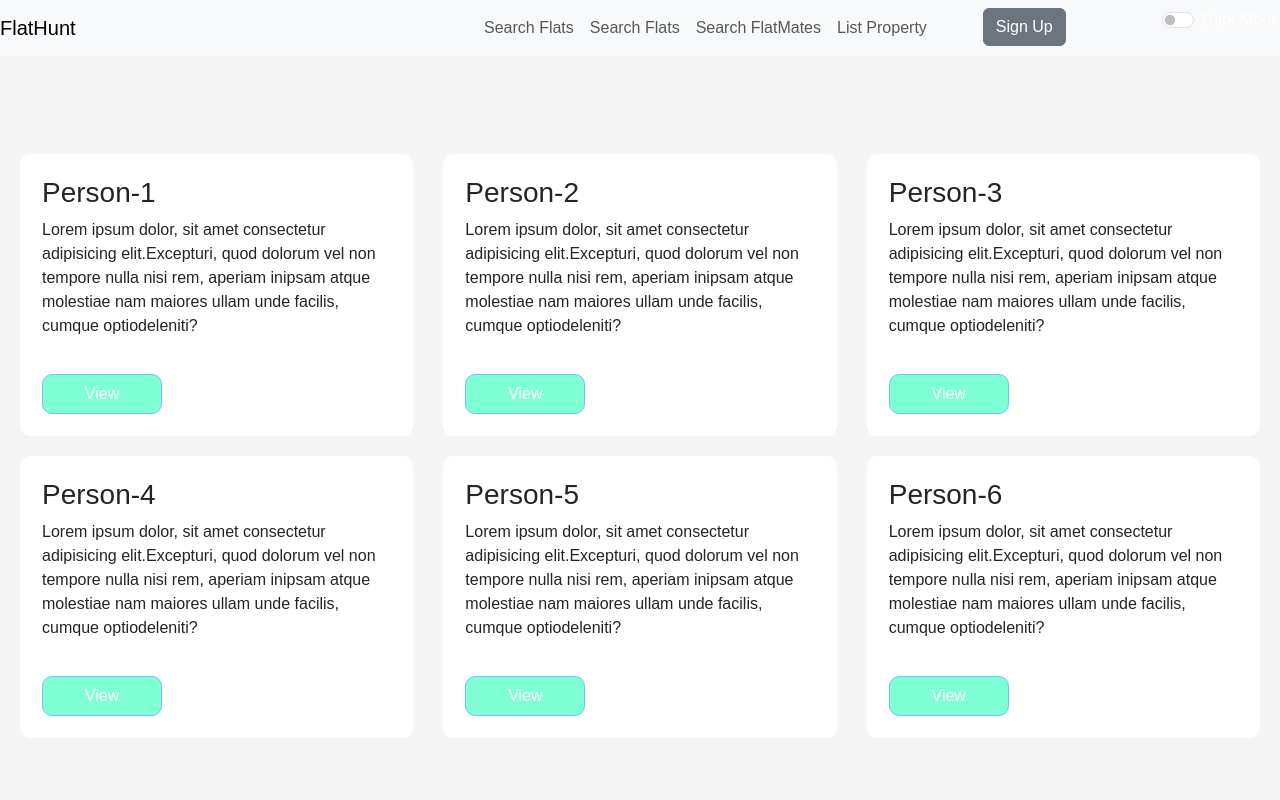
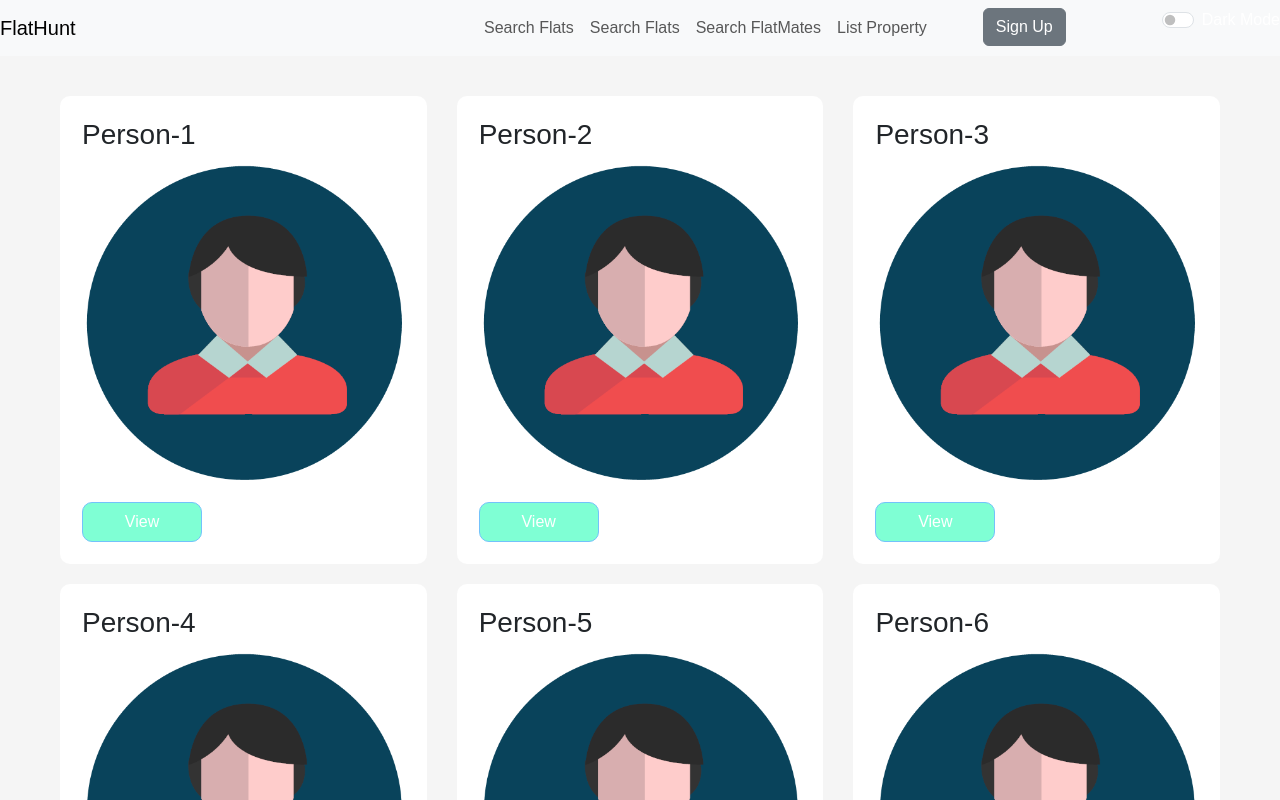
Before and after one commit to Abhranil1033/HD_Project2, a React (Create React App) app in the folder frontend/: page /flatmates in a window 1280 px wide. Shown: the top 800 px of the page. Built offline with nearby package versions, Linux system fonts and the light colour scheme.

Commit message:
flats and users page made

```diff
--- a/frontend/src/components/Home/FlatHome.css
+++ b/frontend/src/components/Home/FlatHome.css
@@ -15,6 +15,7 @@ body{
     padding:0px 20px;
 }
 section{
+    padding:40px;
     min-height:100vh;
     display: flex;
     flex-direction: column;
--- a/frontend/src/components/Home/FlatHome.js
+++ b/frontend/src/components/Home/FlatHome.js
@@ -6,27 +6,27 @@ const FlatHome = () => {
   const [cards]=useState([
     {
       title:'Flat-1',
-      text:'Lorem ipsum dolor, sit amet consectetur adipisicing elit.Excepturi, quod dolorum vel non tempore nulla nisi rem, aperiam inipsam atque molestiae nam maiores ullam unde facilis, cumque optiodeleniti?'
+      image:"./user&flat/flat.jpg"
     },
     {
       title:'Flat-2',
-      text:'Lorem ipsum dolor, sit amet consectetur adipisicing elit.Excepturi, quod dolorum vel non tempore nulla nisi rem, aperiam inipsam atque molestiae nam maiores ullam unde facilis, cumque optiodeleniti?'
+      image:"./user&flat/flat.jpg"
     },
     {
       title:'Flat-3',
-      text:'Lorem ipsum dolor, sit amet consectetur adipisicing elit.Excepturi, quod dolorum vel non tempore nulla nisi rem, aperiam inipsam atque molestiae nam maiores ullam unde facilis, cumque optiodeleniti?'
+      image:"./user&flat/flat.jpg"
     },
     {
       title:'Flat-4',
-      text:'Lorem ipsum dolor, sit amet consectetur adipisicing elit.Excepturi, quod dolorum vel non tempore nulla nisi rem, aperiam inipsam atque molestiae nam maiores ullam unde facilis, cumque optiodeleniti?'
+      image:"./user&flat/flat.jpg"
     },
     {
       title:'Flat-5',
-      text:'Lorem ipsum dolor, sit amet consectetur adipisicing elit.Excepturi, quod dolorum vel non tempore nulla nisi rem, aperiam inipsam atque molestiae nam maiores ullam unde facilis, cumque optiodeleniti?'
+      image:"./user&flat/flat.jpg"
     },
     {
       title:'Flat-6',
-      text:'Lorem ipsum dolor, sit amet consectetur adipisicing elit.Excepturi, quod dolorum vel non tempore nulla nisi rem, aperiam inipsam atque molestiae nam maiores ullam unde facilis, cumque optiodeleniti?'
+      image:"./user&flat/flat.jpg"
     }
   ])
   return (
@@ -38,7 +38,7 @@ const FlatHome = () => {
             cards.map((cards,i)=>(
                 <div key={i} className="card">
                   <h3>{cards.title}</h3>
-                  <p>{cards.text}</p>
+                  <img src={cards.image} alt="flat"/>
                   <button className="but">View</button>
                 </div>
             ))
--- a/frontend/src/components/Home/FlatmateHome.css
+++ b/frontend/src/components/Home/FlatmateHome.css
@@ -15,6 +15,7 @@ body{
     padding:0px 20px;
 }
 section{
+    padding:40px;
     min-height:100vh;
     display: flex;
     flex-direction: column;
--- a/frontend/src/components/Home/FlatmateHome.js
+++ b/frontend/src/components/Home/FlatmateHome.js
@@ -1,33 +1,32 @@
 import React from 'react';
 import "./FlatmateHome.css"
 import { useState } from 'react';
-
 const FlatmateHome = () => {
   const [cards]=useState([
     {
       title:'Person-1',
-      text:'Lorem ipsum dolor, sit amet consectetur adipisicing elit.Excepturi, quod dolorum vel non tempore nulla nisi rem, aperiam inipsam atque molestiae nam maiores ullam unde facilis, cumque optiodeleniti?'
+      image:"./user&flat/user.png"
     },
     {
       title:'Person-2',
-      text:'Lorem ipsum dolor, sit amet consectetur adipisicing elit.Excepturi, quod dolorum vel non tempore nulla nisi rem, aperiam inipsam atque molestiae nam maiores ullam unde facilis, cumque optiodeleniti?'
+      image:"./user&flat/user.png"
     },
     {
       title:'Person-3',
-      text:'Lorem ipsum dolor, sit amet consectetur adipisicing elit.Excepturi, quod dolorum vel non tempore nulla nisi rem, aperiam inipsam atque molestiae nam maiores ullam unde facilis, cumque optiodeleniti?'
+      image:"./user&flat/user.png"
     },
     {
       title:'Person-4',
-      text:'Lorem ipsum dolor, sit amet consectetur adipisicing elit.Excepturi, quod dolorum vel non tempore nulla nisi rem, aperiam inipsam atque molestiae nam maiores ullam unde facilis, cumque optiodeleniti?'
+      image:"./user&flat/user.png"
     },
     {
       title:'Person-5',
-      text:'Lorem ipsum dolor, sit amet consectetur adipisicing elit.Excepturi, quod dolorum vel non tempore nulla nisi rem, aperiam inipsam atque molestiae nam maiores ullam unde facilis, cumque optiodeleniti?'
+      image:"./user&flat/user.png"
     },
     {
       title:'Person-6',
-      text:'Lorem ipsum dolor, sit amet consectetur adipisicing elit.Excepturi, quod dolorum vel non tempore nulla nisi rem, aperiam inipsam atque molestiae nam maiores ullam unde facilis, cumque optiodeleniti?'
-    }
+      image:"./user&flat/user.png"
+    },
   ])
   return (
     <div>
@@ -38,7 +37,7 @@ const FlatmateHome = () => {
               cards.map((cards,i)=>(
                   <div key={i} className="card">
                     <h3>{cards.title}</h3>
-                    <p>{cards.text}</p>
+                    <img src={cards.image} alt="images"/>
                     <button className="but">View</button>
                   </div>
               ))
```
Also changed, not shown: frontend/public/user&flat/flat.jpg (added), frontend/public/user&flat/user.png (added).
